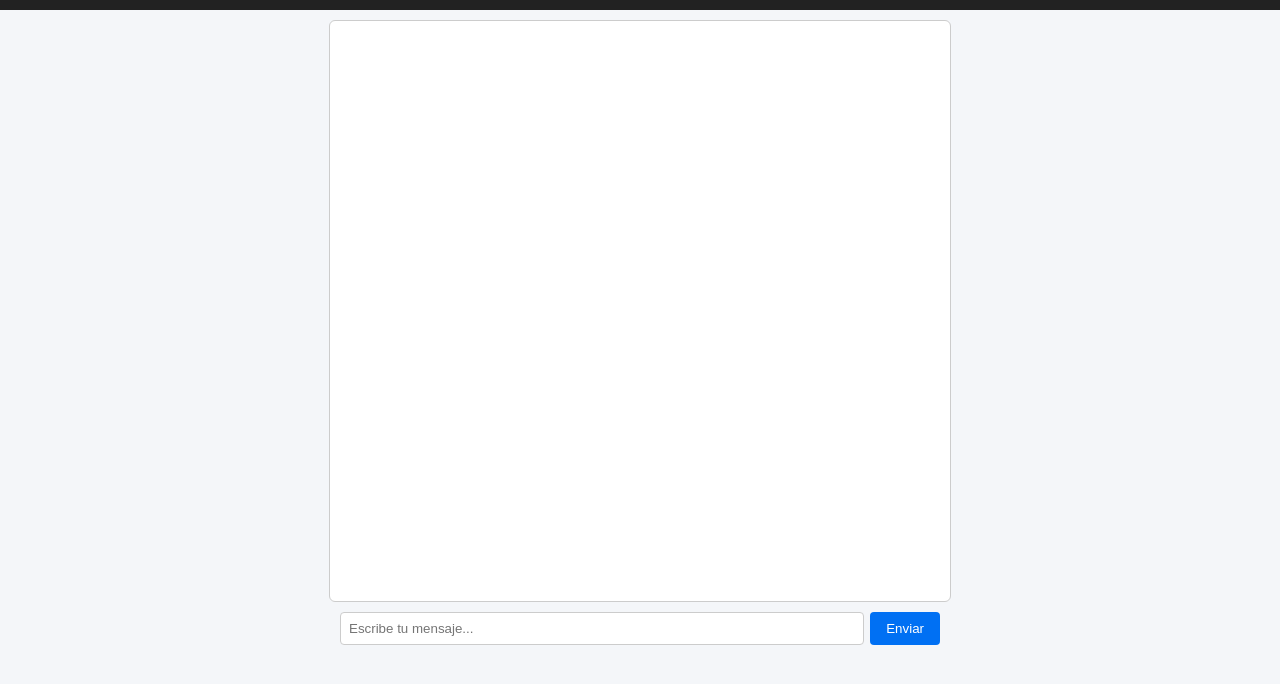
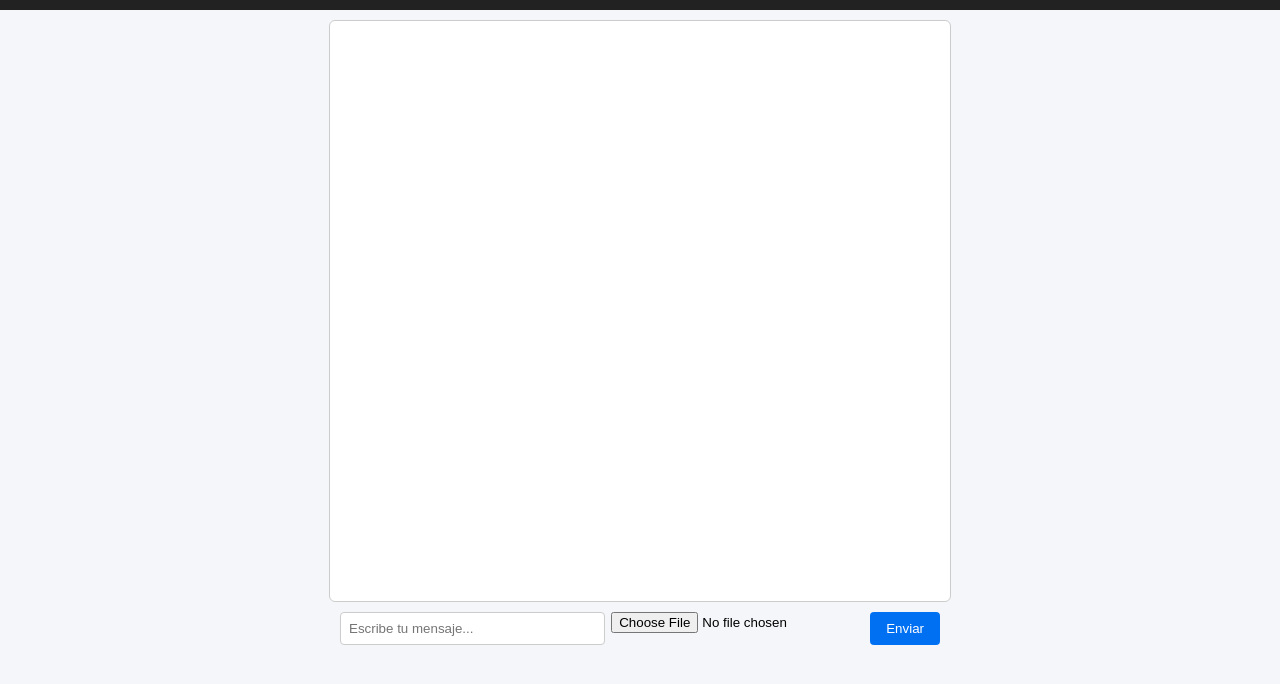
Before and after one commit to Ricall9/clicatools-chat, a plain HTML site: page index.html in a window 1280 px wide. Shown: the part 96-780 px from the top of the page. Drawn offline with Linux system fonts and the light colour scheme.

Commit message:
index.html

```diff
--- a/index.html
+++ b/index.html
@@ -15,6 +15,7 @@
 
   <form id="chat-form">
     <input id="msg" type="text" placeholder="Escribe tu mensaje..." autocomplete="off" required />
+    <input id="file" type="file" />
     <button type="submit">Enviar</button>
   </form>
 
```
